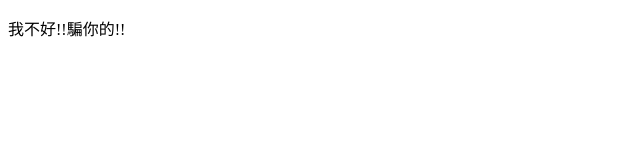
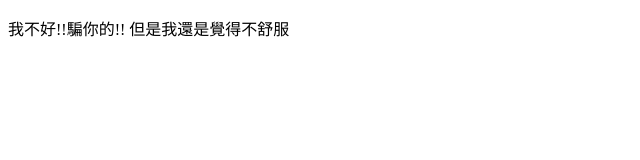
Before and after one commit to wupojung/MyWeb, a plain HTML site: page index.html in a window 1280 px wide. Shown: the whole page, without its empty margins (0-640 px from the left). Drawn offline with Linux system fonts and the light colour scheme.

Commit message:
騙你的!

```diff
--- a/index.html
+++ b/index.html
@@ -5,6 +5,6 @@
     <title>Title</title>
 </head>
 <body>
-<p>我不好!!騙你的!!</p>
+<p>我不好!!騙你的!!  但是我還是覺得不舒服</p>
 </body>
 </html>
```
